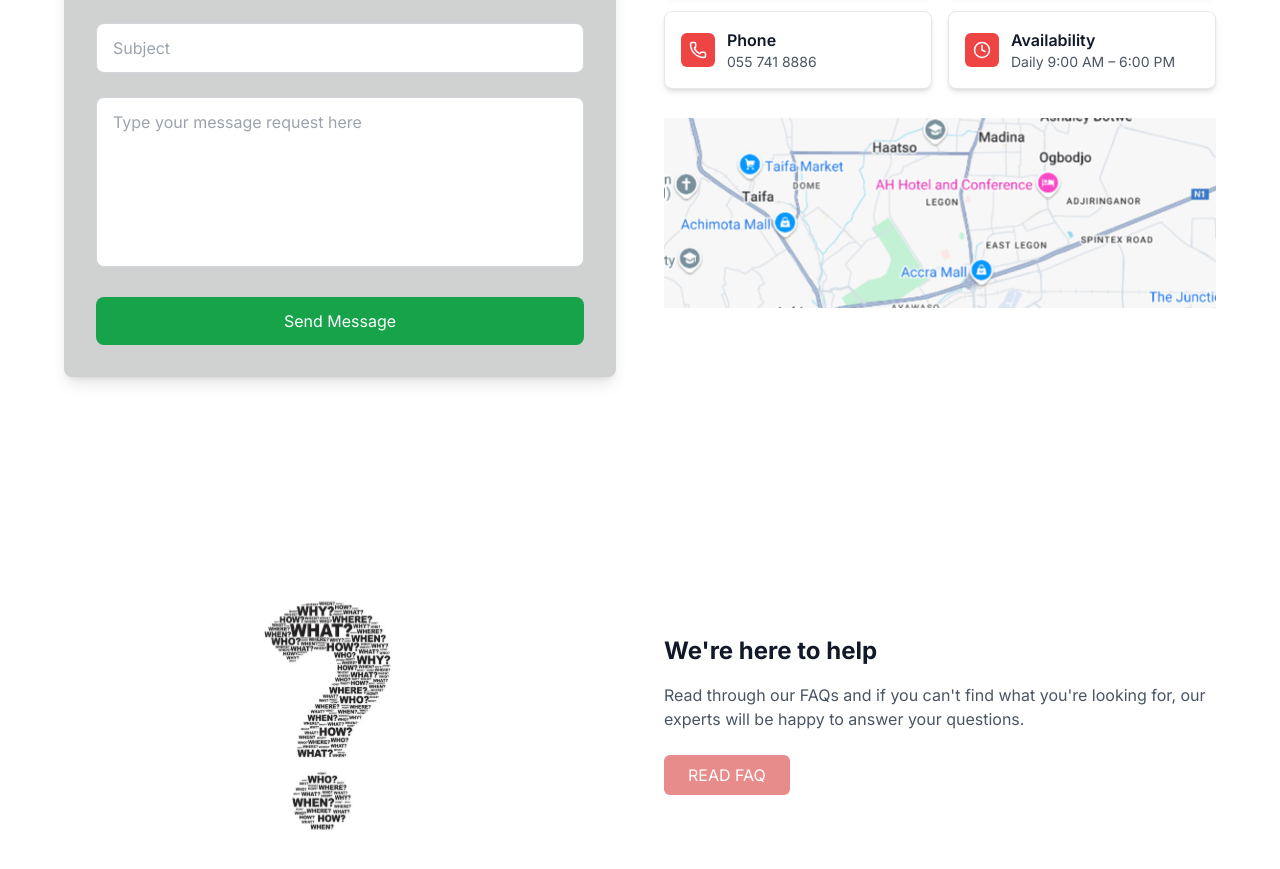
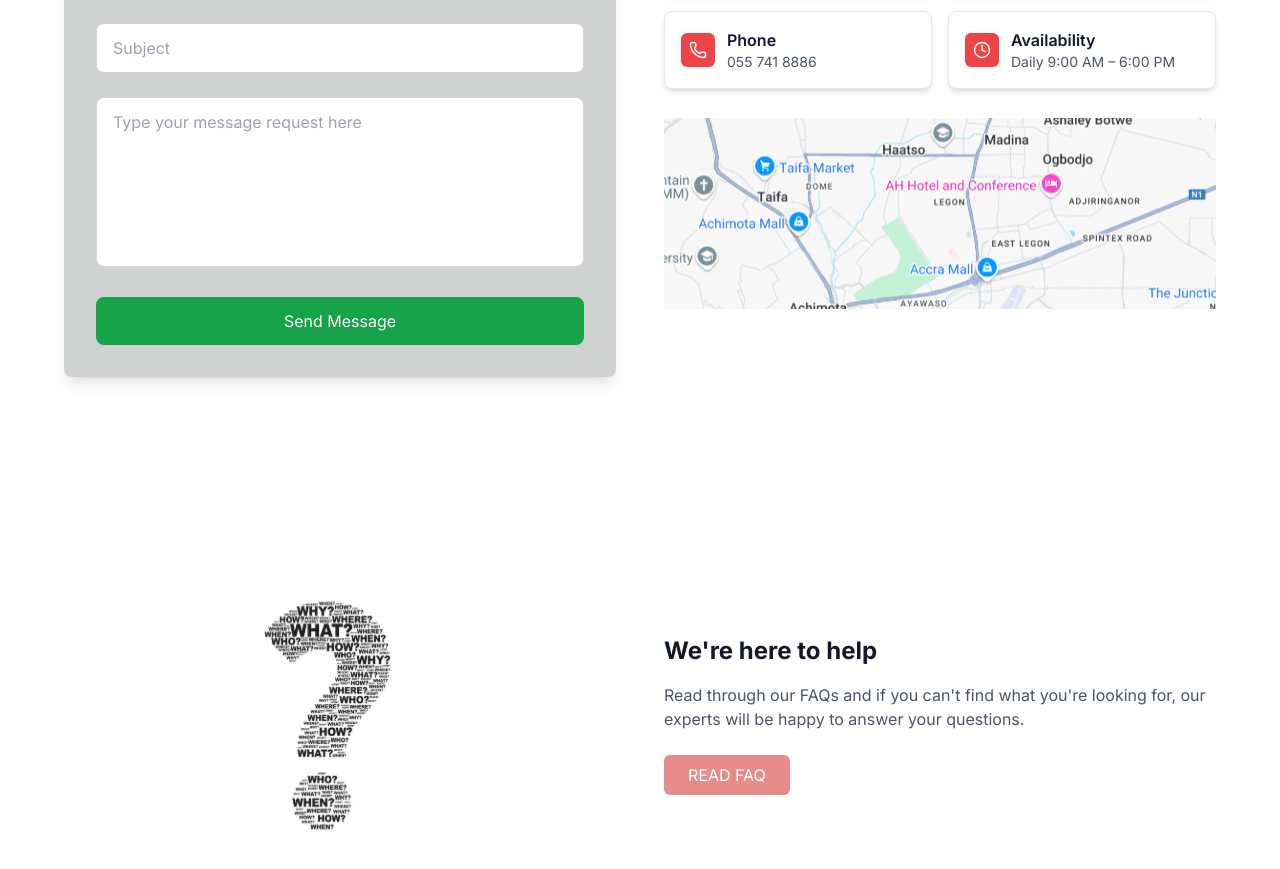
Before and after one commit to georgeey123/xpressremit-website, a Next.js app in the folder XpressRemit-website-main/expressremit-website/: page / in a window 1280 px wide. Shown: the part 2658-3527 px from the top of the page. Built offline with nearby package versions, Linux system fonts and the light colour scheme.

Commit message:
fix map image

```diff
--- a/XpressRemit-website-main/expressremit-website/components/contact.tsx
+++ b/XpressRemit-website-main/expressremit-website/components/contact.tsx
@@ -132,8 +132,8 @@ export default function Contact() {
 
           <div className="relative h-[200px]">
             <Image
-              src="/assets/map.png"
-              alt="About us logo"
+              src="/assets/map.svg"
+              alt="Directions to office"
               fill
               className="object-contain"
             />
```
Also changed, not shown: XpressRemit-website-main/expressremit-website/public/assets/map.svg (added).
